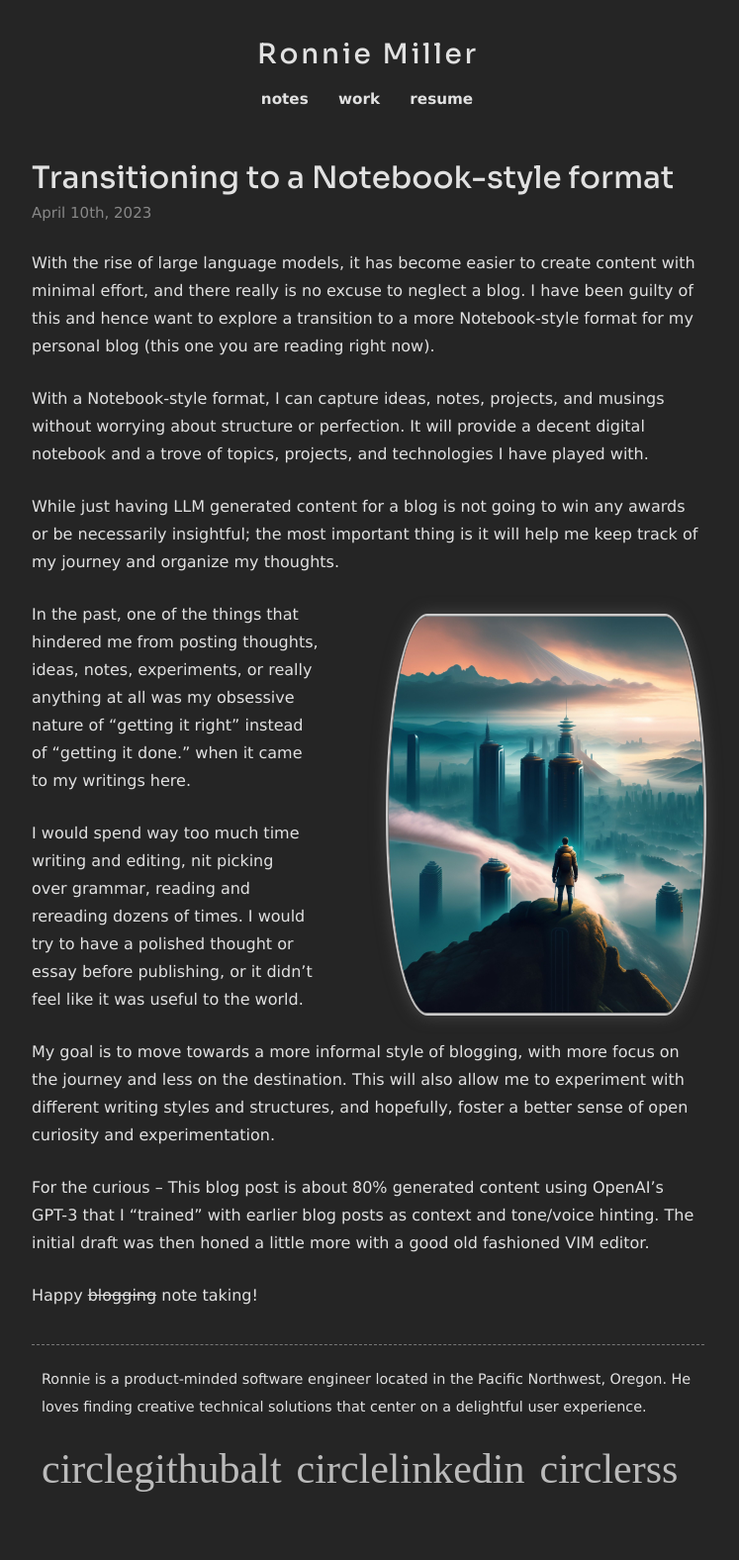
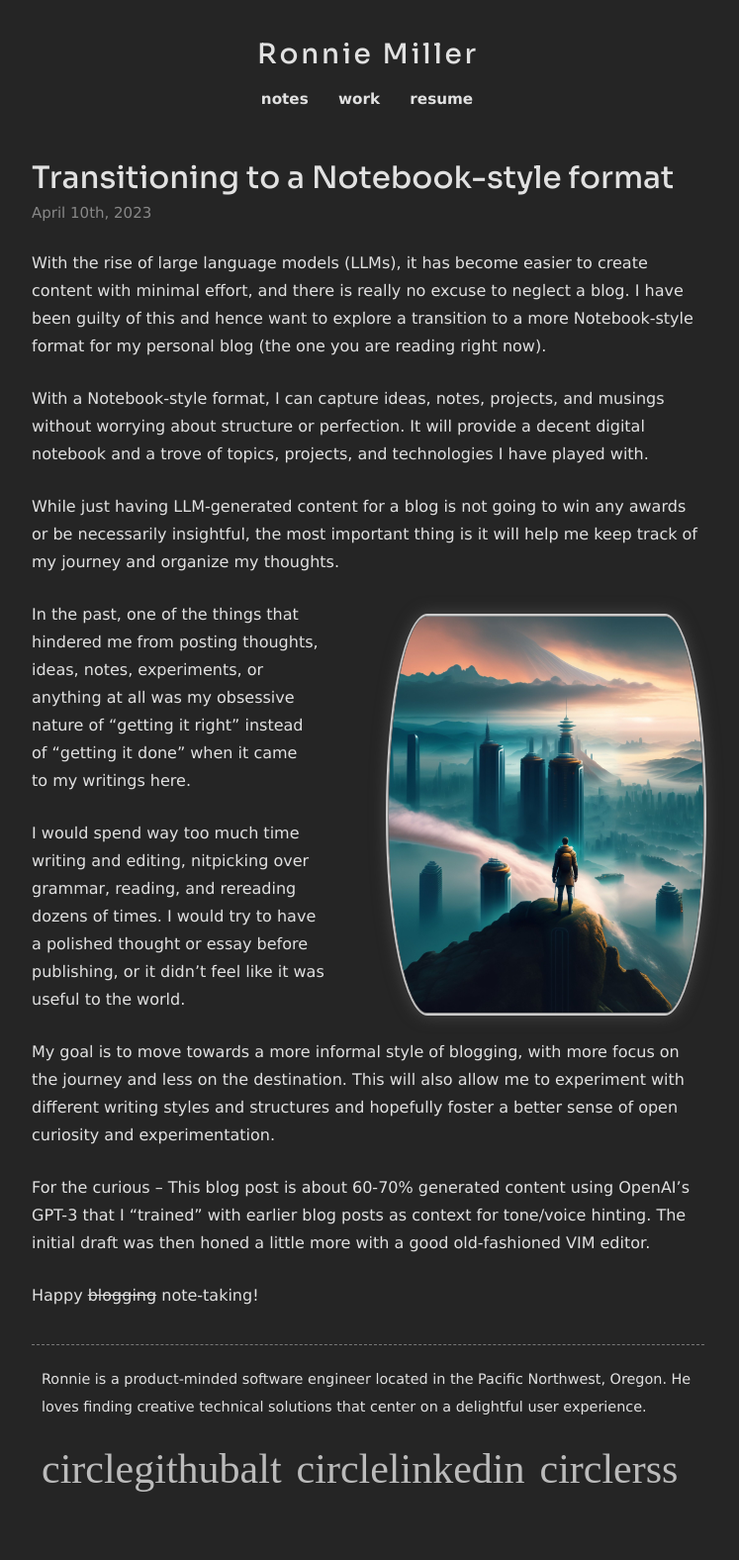
Before and after one commit to mlr/mlr.github.com, a Jekyll site: the page built from _posts/2023-04-10-transitioning-to-notebook-style-format.md, in a window 1280 px wide. Shown: the whole page at 99% size, without its empty margins (268-1015 px from the left). Built offline with Jekyll 4.4.1, drawn with Linux system fonts in a browser that asks for light colours; some web fonts are replaced.

Commit message:
Final chief editor GPT corrections

```diff
--- a/_posts/2023-04-10-transitioning-to-notebook-style-format.md
+++ b/_posts/2023-04-10-transitioning-to-notebook-style-format.md
@@ -2,20 +2,20 @@
 title: Transitioning to a Notebook-style format
 ---
 
-With the rise of large language models, it has become easier to create content with minimal effort, and there really is no excuse to neglect a blog. I have been guilty of this and hence want to explore a transition to a more Notebook-style format for my personal blog (this one you are reading right now).
+With the rise of large language models (LLMs), it has become easier to create content with minimal effort, and there is really no excuse to neglect a blog. I have been guilty of this and hence want to explore a transition to a more Notebook-style format for my personal blog (the one you are reading right now).
 
 With a Notebook-style format, I can capture ideas, notes, projects, and musings without worrying about structure or perfection. It will provide a decent digital notebook and a trove of topics, projects, and technologies I have played with.
 
-While just having LLM generated content for a blog is not going to win any awards or be necessarily insightful; the most important thing is it will help me keep track of my journey and organize my thoughts.
+While just having LLM-generated content for a blog is not going to win any awards or be necessarily insightful, the most important thing is it will help me keep track of my journey and organize my thoughts.
 
 ![Wanderer above the Sea of Futuristic Megacity](/images/art/ai/Wanderer above the Sea of Futuristic Megacity.jpeg)
 
-In the past, one of the things that hindered me from posting thoughts, ideas, notes, experiments, or really anything at all was my obsessive nature of "getting it right" instead of "getting it done." when it came to my writings here.
+In the past, one of the things that hindered me from posting thoughts, ideas, notes, experiments, or anything at all was my obsessive nature of "getting it right" instead of "getting it done" when it came to my writings here.
 
-I would spend way too much time writing and editing, nit picking over grammar, reading and rereading dozens of times. I would try to have a polished thought or essay before publishing, or it didn't feel like it was useful to the world.
+I would spend way too much time writing and editing, nitpicking over grammar, reading, and rereading dozens of times. I would try to have a polished thought or essay before publishing, or it didn't feel like it was useful to the world.
 
-My goal is to move towards a more informal style of blogging, with more focus on the journey and less on the destination. This will also allow me to experiment with different writing styles and structures, and hopefully, foster a better sense of open curiosity and experimentation.
+My goal is to move towards a more informal style of blogging, with more focus on the journey and less on the destination. This will also allow me to experiment with different writing styles and structures and hopefully foster a better sense of open curiosity and experimentation.
 
-For the curious &ndash; This blog post is about 80% generated content using OpenAI's GPT-3 that I "trained" with earlier blog posts as context and tone/voice hinting. The initial draft was then honed a little more with a good old fashioned VIM editor.
+For the curious &ndash; This blog post is about 60-70% generated content using OpenAI's GPT-3 that I "trained" with earlier blog posts as context for tone/voice hinting. The initial draft was then honed a little more with a good old-fashioned VIM editor.
 
-Happy ~~blogging~~ note taking!
+Happy ~~blogging~~ note-taking!
```
